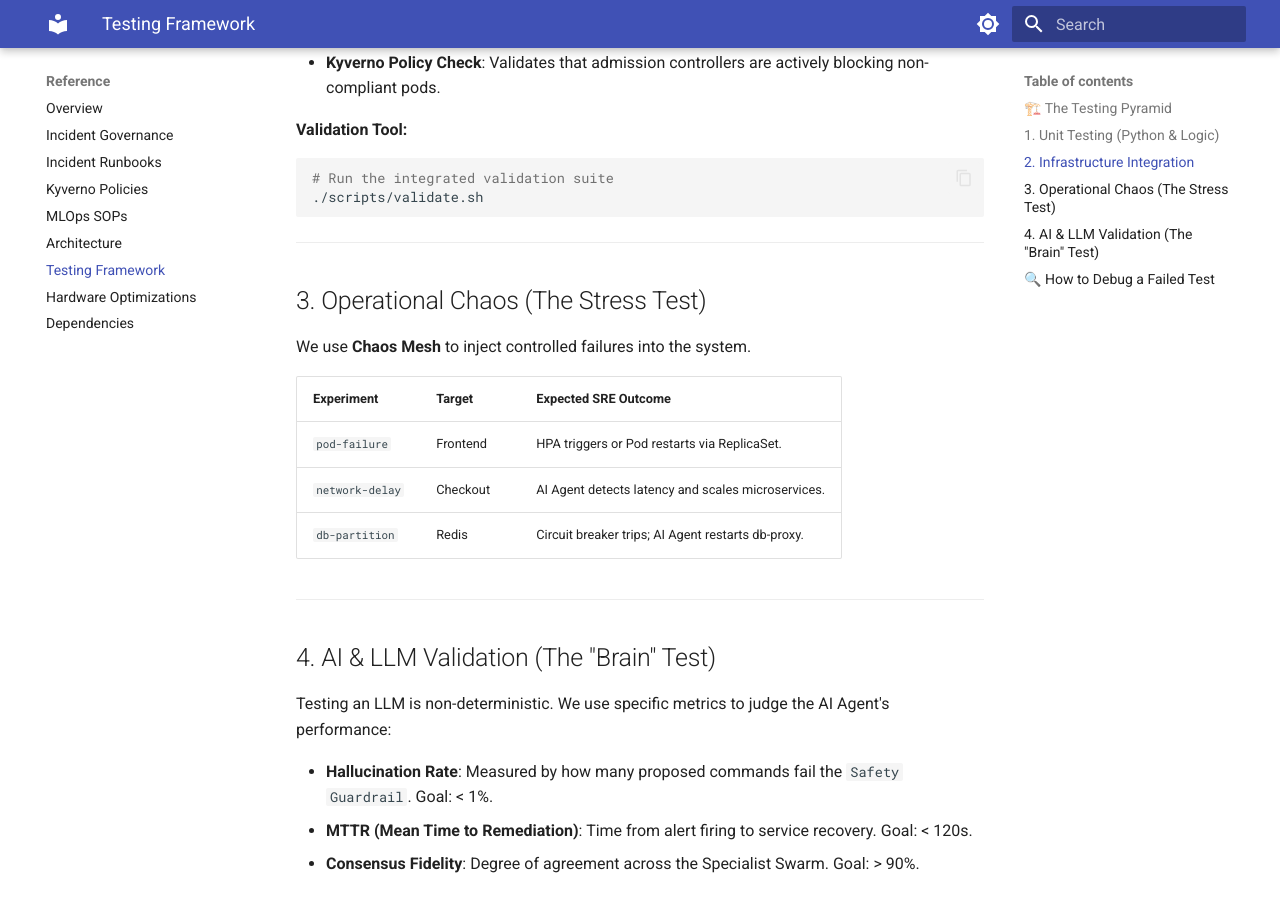
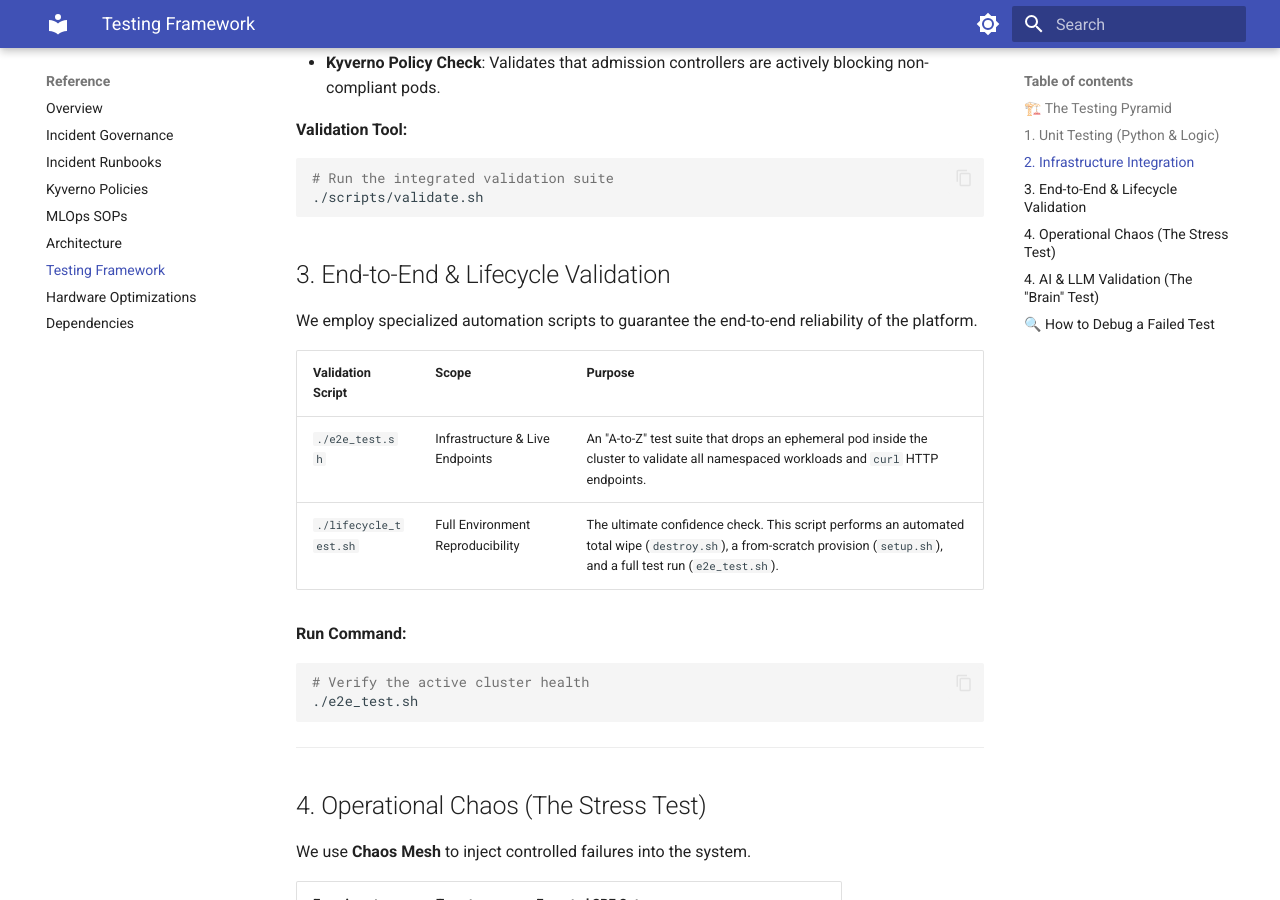
Before and after one commit to fbscotta369/ai4all-sre, an MkDocs documentation site: the page built from docs/reference/testing-framework.md, in a window 1280 px wide and 900 px high, scrolled down 1639 px. Built offline with MkDocs 1.6.1 and Material for MkDocs 9.7.7, drawn with Linux system fonts in a browser that asks for light colours.

Commit message:
Auto-commit: Updates from recent sessions

````diff
--- a/docs/reference/testing-framework.md
+++ b/docs/reference/testing-framework.md
@@ -53,9 +53,24 @@ Validates that our **Infrastructure-as-Code (IaC)** correctly models the desired
 ./scripts/validate.sh
 ```
 
+## 3. End-to-End & Lifecycle Validation
+
+We employ specialized automation scripts to guarantee the end-to-end reliability of the platform.
+
+| Validation Script | Scope | Purpose |
+| :--- | :--- | :--- |
+| `./e2e_test.sh` | Infrastructure & Live Endpoints | An "A-to-Z" test suite that drops an ephemeral pod inside the cluster to validate all namespaced workloads and `curl` HTTP endpoints. |
+| `./lifecycle_test.sh` | Full Environment Reproducibility | The ultimate confidence check. This script performs an automated total wipe (`destroy.sh`), a from-scratch provision (`setup.sh`), and a full test run (`e2e_test.sh`). |
+
+**Run Command:**
+```bash
+# Verify the active cluster health
+./e2e_test.sh
+```
+
 ---
 
-## 3. Operational Chaos (The Stress Test)
+## 4. Operational Chaos (The Stress Test)
 We use **Chaos Mesh** to inject controlled failures into the system.
 
 | Experiment | Target | Expected SRE Outcome |
````
Also changed, not shown: README.md (+6 -2 lines), docs/how-to/automated-lifecycle-testing.md (added, +57 -0 lines), docs/how-to/command-reference.md (+5 -1 lines), docs/tutorials/01-quickstart.md (+2 -2 lines).
